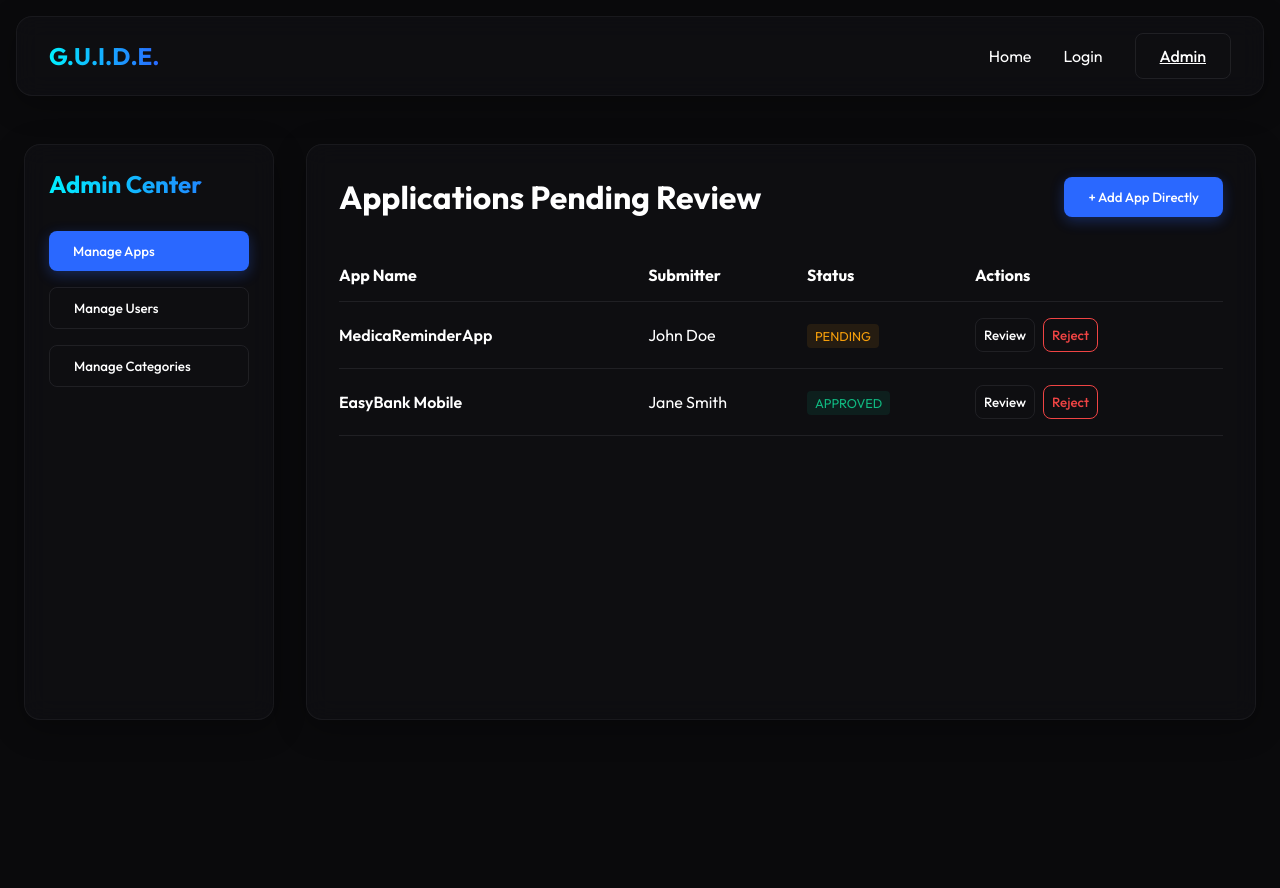
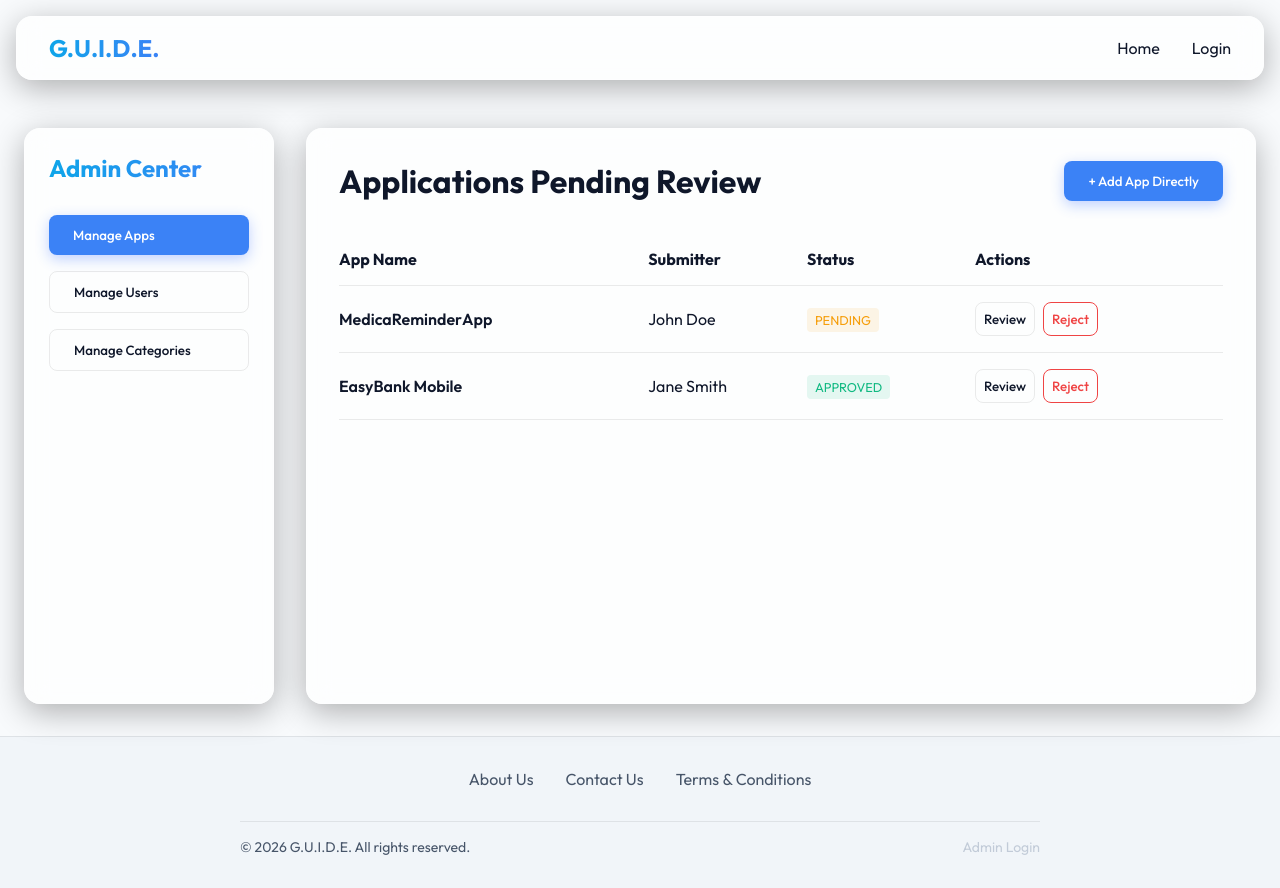
Before and after one commit to Aathif-M/guide-reviews-frontend, a React app: page /admin in a window 1280 px wide. Before the commit the page ends 816 px from the top, so only its background shows below. Built offline with nearby package versions, Linux system fonts and the light colour scheme; the HTML template or start-up script is replaced by a standard one.

Commit message:
feat: implement premium light theme and static pages

```diff
--- a/src/App.jsx
+++ b/src/App.jsx
@@ -4,6 +4,8 @@ import { BrowserRouter, Routes, Route, Navigate } from 'react-router-dom';
 import Home from './pages/Home';
 import AppDetails from './pages/AppDetails';
 import AdminDashboard from './pages/AdminDashboard';
+import Footer from './components/Footer';
+import { About, Contact, Terms } from './pages/StaticPages';
 
 // Pages placeholders
 const Login = () => <div className="container flex-center" style={{ minHeight: '80vh' }}><h1>Login Page</h1></div>;
@@ -13,7 +15,7 @@ const NotFound = () => <div className="container flex-center" style={{ minHeight
 function App() {
   return (
     <BrowserRouter>
-      <div className="app-layout">
+      <div className="app-layout" style={{ minHeight: '100vh', display: 'flex', flexDirection: 'column' }}>
         <header className="glass-panel flex-between" style={{ padding: '1rem 2rem', margin: '1rem', position: 'sticky', top: '1rem', zIndex: 100 }}>
           <div className="logo text-gradient" style={{ fontSize: '1.5rem', fontWeight: 700 }}>
             G.U.I.D.E.
@@ -22,7 +24,6 @@ function App() {
             <ul className="flex-center" style={{ gap: '2rem', listStyle: 'none' }}>
               <li><a href="/" style={{ color: 'var(--text-primary)', textDecoration: 'none' }}>Home</a></li>
               <li><a href="/login" style={{ color: 'var(--text-primary)', textDecoration: 'none' }}>Login</a></li>
-              <li><a href="/admin" className="btn btn-outline">Admin</a></li>
             </ul>
           </nav>
         </header>
@@ -34,9 +35,14 @@ function App() {
             <Route path="/login" element={<Login />} />
             <Route path="/register" element={<Register />} />
             <Route path="/admin/*" element={<AdminDashboard />} />
+            <Route path="/about" element={<About />} />
+            <Route path="/contact" element={<Contact />} />
+            <Route path="/terms" element={<Terms />} />
             <Route path="*" element={<NotFound />} />
           </Routes>
         </main>
+
+        <Footer />
       </div>
     </BrowserRouter>
   );
--- /dev/null
+++ b/src/components/Footer.jsx
@@ -0,0 +1,29 @@
+import React from 'react';
+import { Link } from 'react-router-dom';
+
+const Footer = () => {
+    return (
+        <footer style={{
+            marginTop: 'auto',
+            padding: '2rem 1.5rem',
+            background: 'var(--bg-tertiary)',
+            borderTop: '1px solid var(--border-color)',
+            color: 'var(--text-secondary)'
+        }}>
+            <div className="container" style={{ display: 'flex', flexDirection: 'column', alignItems: 'center', gap: '1rem' }}>
+                <div style={{ display: 'flex', gap: '2rem', flexWrap: 'wrap', justifyContent: 'center' }}>
+                    <Link to="/about" style={{ color: 'var(--text-secondary)', textDecoration: 'none' }}>About Us</Link>
+                    <Link to="/contact" style={{ color: 'var(--text-secondary)', textDecoration: 'none' }}>Contact Us</Link>
+                    <Link to="/terms" style={{ color: 'var(--text-secondary)', textDecoration: 'none' }}>Terms & Conditions</Link>
+                </div>
+
+                <div style={{ display: 'flex', justifyContent: 'space-between', width: '100%', maxWidth: '800px', marginTop: '1rem', borderTop: '1px solid var(--border-color)', paddingTop: '1rem', fontSize: '0.875rem' }}>
+                    <p>&copy; {new Date().getFullYear()} G.U.I.D.E. All rights reserved.</p>
+                    <Link to="/admin" style={{ color: 'var(--text-muted)', textDecoration: 'none', opacity: 0.5 }}>Admin Login</Link>
+                </div>
+            </div>
+        </footer>
+    );
+};
+
+export default Footer;
--- a/src/index.css
+++ b/src/index.css
@@ -1,25 +1,25 @@
 @import url('https://fonts.googleapis.com/css2?family=Outfit:wght@300;400;500;600;700&display=swap');
 
 :root {
-  /* Premium Dark Theme Core */
-  --bg-main: #0a0a0c;
-  --bg-secondary: #121216;
-  --bg-tertiary: #1a1a20;
+  /* Premium Light Theme Core */
+  --bg-main: #f8fafc;
+  --bg-secondary: #ffffff;
+  --bg-tertiary: #f1f5f9;
 
   /* Primary Accents */
-  --accent-cyan: #00f0ff;
-  --accent-blue: #2a68ff;
-  --accent-purple: #8b3dff;
+  --accent-cyan: #0ea5e9;
+  --accent-blue: #3b82f6;
+  --accent-purple: #8b5cf6;
 
   /* Text */
-  --text-primary: #ffffff;
-  --text-secondary: #a1a1aa;
-  --text-muted: #52525b;
+  --text-primary: #0f172a;
+  --text-secondary: #475569;
+  --text-muted: #94a3b8;
 
   /* UI Elements */
-  --border-color: rgba(255, 255, 255, 0.08);
-  --glass-bg: rgba(18, 18, 22, 0.6);
-  --glass-border: rgba(255, 255, 255, 0.05);
+  --border-color: rgba(0, 0, 0, 0.08);
+  --glass-bg: rgba(255, 255, 255, 0.7);
+  --glass-border: rgba(255, 255, 255, 0.2);
 
   /* Status Colors */
   --success: #10b981;
@@ -56,7 +56,7 @@ body {
 }
 
 .glass-card {
-  background: linear-gradient(145deg, rgba(26, 26, 32, 0.8), rgba(18, 18, 22, 0.8));
+  background: linear-gradient(145deg, rgba(255, 255, 255, 0.9), rgba(248, 250, 252, 0.9));
   border: 1px solid var(--border-color);
   border-radius: 16px;
   transition: transform 0.3s ease, box-shadow 0.3s ease;
@@ -64,8 +64,8 @@ body {
 
 .glass-card:hover {
   transform: translateY(-4px);
-  box-shadow: 0 12px 24px rgba(0, 240, 255, 0.1);
-  border-color: rgba(0, 240, 255, 0.3);
+  box-shadow: 0 12px 24px rgba(14, 165, 233, 0.15);
+  border-color: rgba(14, 165, 233, 0.3);
 }
 
 /* Gradients */
@@ -116,7 +116,7 @@ body {
 .btn-outline:hover {
   border-color: var(--accent-cyan);
   color: var(--accent-cyan);
-  background: rgba(0, 240, 255, 0.05);
+  background: rgba(14, 165, 233, 0.05);
 }
 
 /* Forms */
@@ -187,14 +187,37 @@ body {
   justify-content: space-between;
 }
 
-.grid-cols-2 { display: grid; grid-template-columns: repeat(2, 1fr); gap: 1.5rem; }
-.grid-cols-3 { display: grid; grid-template-columns: repeat(3, 1fr); gap: 1.5rem; }
-.grid-cols-4 { display: grid; grid-template-columns: repeat(4, 1fr); gap: 1.5rem; }
+.grid-cols-2 {
+  display: grid;
+  grid-template-columns: repeat(2, 1fr);
+  gap: 1.5rem;
+}
+
+.grid-cols-3 {
+  display: grid;
+  grid-template-columns: repeat(3, 1fr);
+  gap: 1.5rem;
+}
+
+.grid-cols-4 {
+  display: grid;
+  grid-template-columns: repeat(4, 1fr);
+  gap: 1.5rem;
+}
 
 @media (max-width: 1024px) {
-  .grid-cols-3, .grid-cols-4 { grid-template-columns: repeat(2, 1fr); }
+
+  .grid-cols-3,
+  .grid-cols-4 {
+    grid-template-columns: repeat(2, 1fr);
+  }
 }
 
 @media (max-width: 640px) {
-  .grid-cols-2, .grid-cols-3, .grid-cols-4 { grid-template-columns: 1fr; }
+
+  .grid-cols-2,
+  .grid-cols-3,
+  .grid-cols-4 {
+    grid-template-columns: 1fr;
+  }
 }
--- /dev/null
+++ b/src/pages/StaticPages.jsx
@@ -0,0 +1,54 @@
+import React from 'react';
+
+export const About = () => (
+    <div className="container" style={{ padding: '4rem 1.5rem', minHeight: '60vh' }}>
+        <h1 className="text-gradient" style={{ fontSize: '2.5rem', marginBottom: '1.5rem' }}>About G.U.I.D.E.</h1>
+        <div className="glass-panel" style={{ padding: '2rem', lineHeight: 1.8, color: 'var(--text-secondary)' }}>
+            <p style={{ marginBottom: '1rem' }}>
+                G.U.I.D.E. (Generational Usability Index for Digital Engagement) was developed as a finalized BSc Software Engineering project focusing on bridging the digital divide for elderly users.
+            </p>
+            <p>
+                Our goal is to create a Trustpilot-style crowdsourced platform where digital tools, specifically mobile applications, are evaluated strictly on their accessibility and ease of use for older adults. By curating usability metrics and community feedback, we aim to guide senior citizens toward the best digital experiences available.
+            </p>
+        </div>
+    </div>
+);
+
+export const Contact = () => (
+    <div className="container" style={{ padding: '4rem 1.5rem', minHeight: '60vh' }}>
+        <h1 className="text-gradient" style={{ fontSize: '2.5rem', marginBottom: '1.5rem' }}>Contact Us</h1>
+        <div className="glass-panel" style={{ padding: '2rem', maxWidth: '600px', margin: '0 auto' }}>
+            <form>
+                <div className="form-group">
+                    <label className="form-label">Name</label>
+                    <input type="text" className="form-control" placeholder="Your name" />
+                </div>
+                <div className="form-group">
+                    <label className="form-label">Email</label>
+                    <input type="email" className="form-control" placeholder="Your email address" />
+                </div>
+                <div className="form-group">
+                    <label className="form-label">Message</label>
+                    <textarea className="form-control" rows="5" placeholder="How can we help you?"></textarea>
+                </div>
+                <button type="button" className="btn btn-primary" style={{ width: '100%' }}>Send Message</button>
+            </form>
+        </div>
+    </div>
+);
+
+export const Terms = () => (
+    <div className="container" style={{ padding: '4rem 1.5rem', minHeight: '60vh' }}>
+        <h1 className="text-gradient" style={{ fontSize: '2.5rem', marginBottom: '1.5rem' }}>Terms & Conditions</h1>
+        <div className="glass-panel" style={{ padding: '2rem', lineHeight: 1.8, color: 'var(--text-secondary)' }}>
+            <h3 style={{ marginBottom: '1rem', color: 'var(--text-primary)' }}>1. Acceptance of Terms</h3>
+            <p style={{ marginBottom: '1.5rem' }}>By accessing and using the G.U.I.D.E platform, you accept and agree to be bound by the terms and provisions of this agreement.</p>
+
+            <h3 style={{ marginBottom: '1rem', color: 'var(--text-primary)' }}>2. Use of Platform</h3>
+            <p style={{ marginBottom: '1.5rem' }}>The reviews and heuristic data submitted to this platform must be accurate, respectful, and solely focused on usability standards.</p>
+
+            <h3 style={{ marginBottom: '1rem', color: 'var(--text-primary)' }}>3. Moderation</h3>
+            <p>All submitted applications, reviews, and general feedback are subject to approval by site administrators to ensure content quality and relevance.</p>
+        </div>
+    </div>
+);
```
